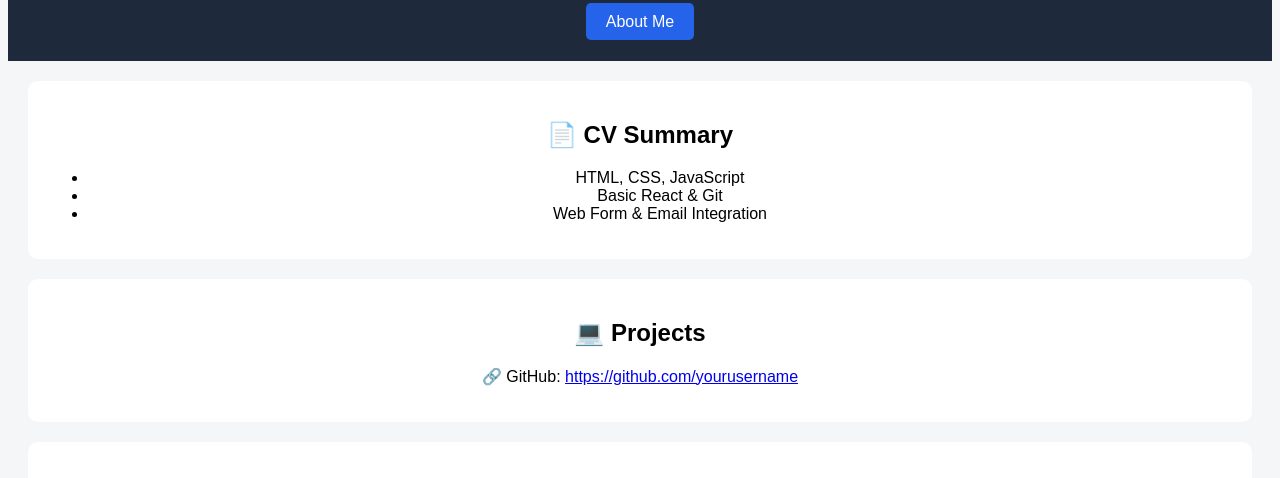
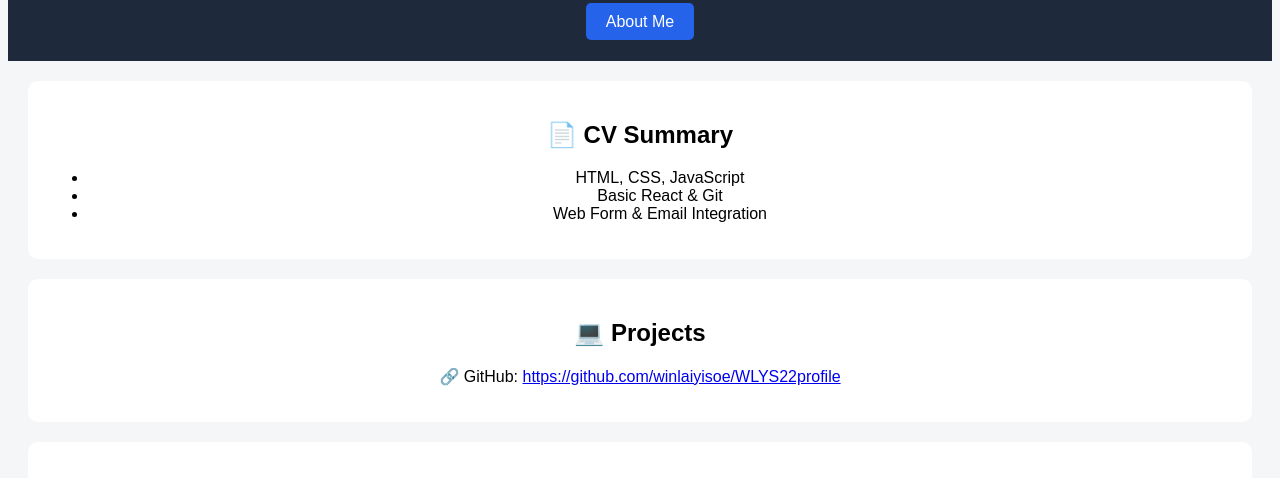
Before and after one commit to winlaiyisoe/WLYS22profile, a plain HTML site: page index.html in a window 1280 px wide. Shown: the part 301-779 px from the top of the page. Drawn offline with nearby package versions, Linux system fonts and the light colour scheme.

Commit message:
Fix GitHub link in index.html
Updated GitHub link in the Projects section.

```diff
--- a/index.html
+++ b/index.html
@@ -28,8 +28,8 @@
   <h2>💻 Projects</h2>
   <p>
     🔗 GitHub:
-    <a href="https://github.com/yourusername" target="_blank">
-      https://github.com/yourusername
+    <a href="https://github.com/winlaiyisoe/WLYS22profile" target="_blank">
+    https://github.com/winlaiyisoe/WLYS22profile
     </a>
   </p>
 </section>
@@ -49,4 +49,5 @@
 
 <script src="script.js"></script>
 </body>
+
 </html>
```
